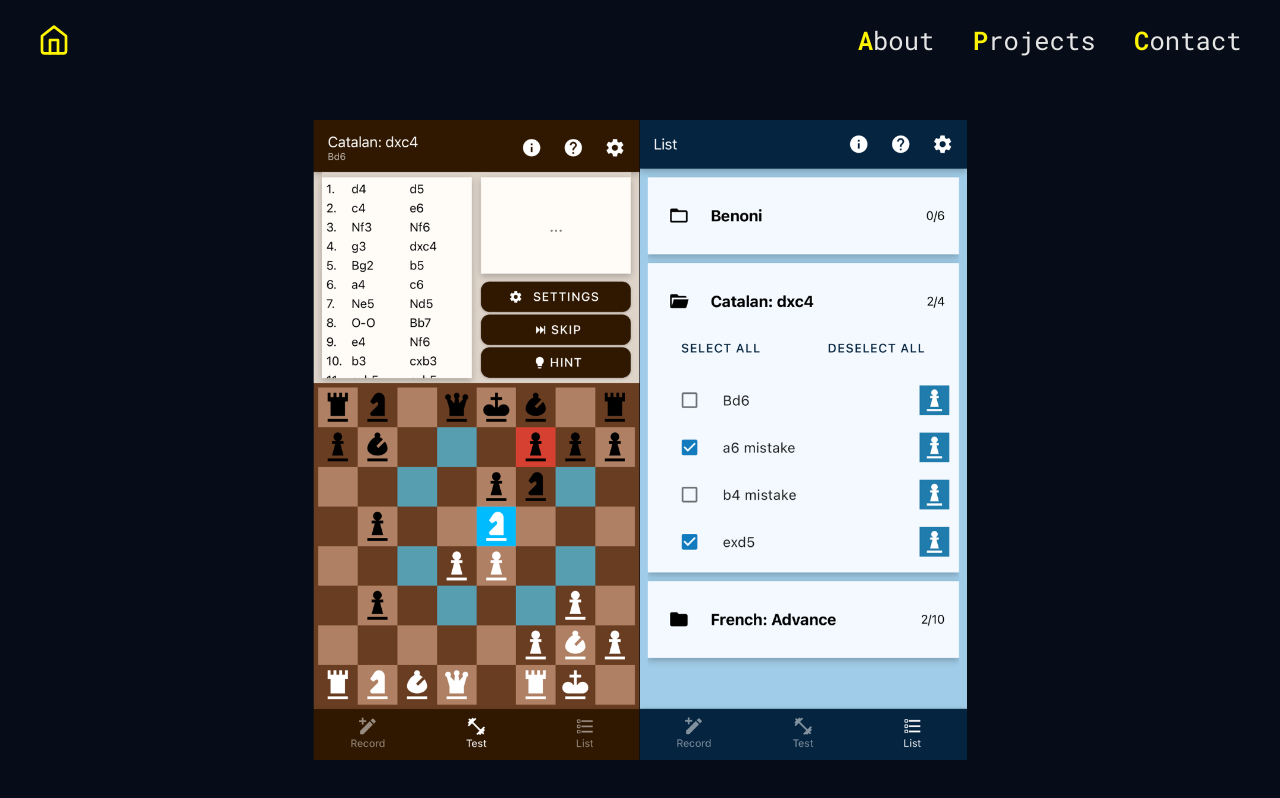
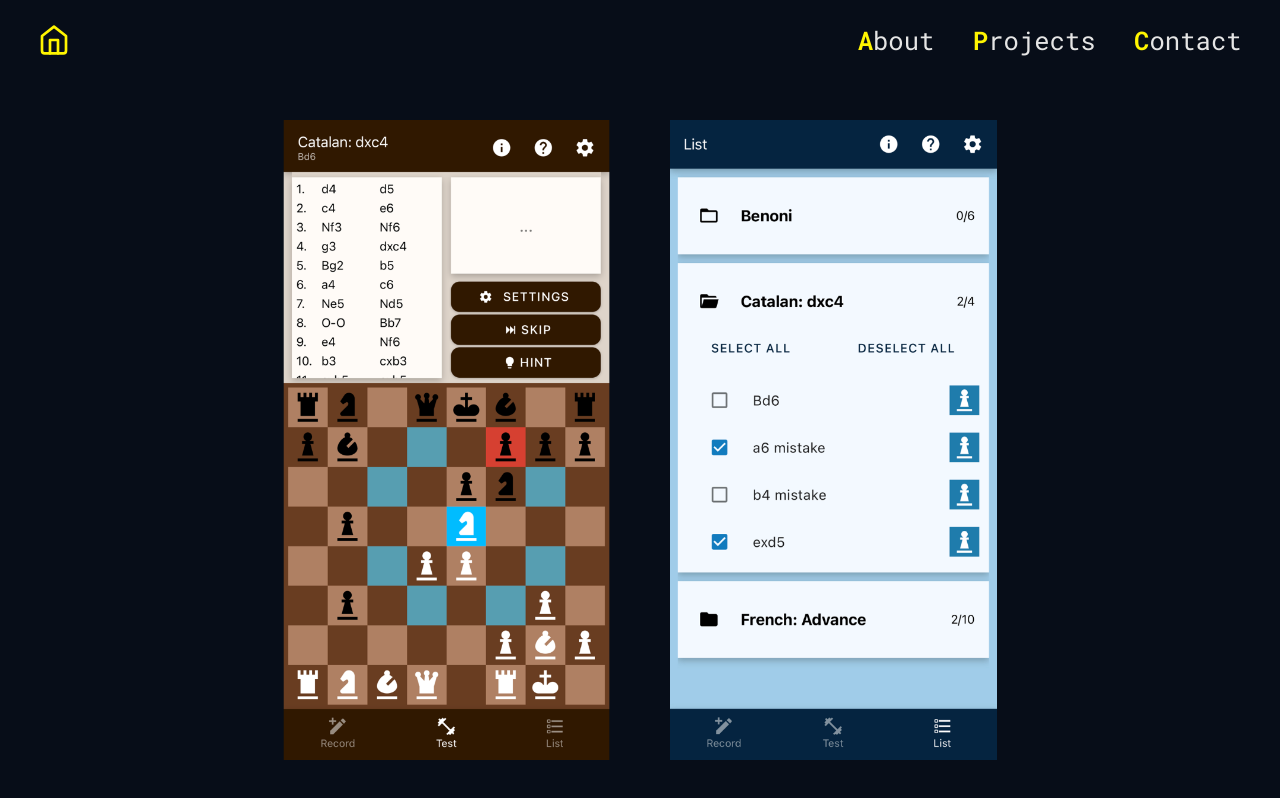
Before and after one commit to JakePitman/moreaporia, a React (Create React App) app: page /projects in a window 1280 px wide. Built offline with nearby package versions, Linux system fonts and the light colour scheme; a web font is replaced by a local one.

Commit message:
Add landscape distinction to app images

```diff
--- a/src/components/ProjectsPage/ProjectsPage.module.scss
+++ b/src/components/ProjectsPage/ProjectsPage.module.scss
@@ -28,4 +28,5 @@ $containerWidth: 30vw;
 .appImageContainer {
   height: 80vh;
   position: relative;
+  margin: 0 30px;
 }
--- a/src/components/ProjectsPage/ProjectsPage.tsx
+++ b/src/components/ProjectsPage/ProjectsPage.tsx
@@ -1,4 +1,4 @@
-import React from "react";
+import React, { useContext } from "react";
 import { motion, useAnimation } from "framer-motion";
 
 import styles from "./ProjectsPage.module.scss";
@@ -8,6 +8,7 @@ import listBlue from "./pictures/list-blue.png";
 import Grid from "./Grid";
 import TestAppBlueprint from "./TestAppBlueprint";
 import ListAppBlueprint from "./ListAppBlueprint";
+import BrowserContext from "../../shared/browserContext";
 
 const imageVariants = {
   hidden: { opacity: 0 },
@@ -16,6 +17,7 @@ const imageVariants = {
 
 const ProjectsPage = () => {
   const controls = useAnimation();
+  const { isLandscape } = useContext(BrowserContext);
 
   const openingSequence = async () => {
     await controls.start("draw");
@@ -39,6 +41,7 @@ const ProjectsPage = () => {
           variants={imageVariants}
         />
       </div>
+      {isLandscape && (
         <div className={styles.appImageContainer}>
           <ListAppBlueprint />
           <motion.img
@@ -48,6 +51,7 @@ const ProjectsPage = () => {
             variants={imageVariants}
           />
         </div>
+      )}
       {/* <motion.div className={styles.shapeContainer}>
         <BlueprintShape shape="square" color="white" />
         <motion.img
```
Lines whose indentation alone changed are shown as unchanged.
